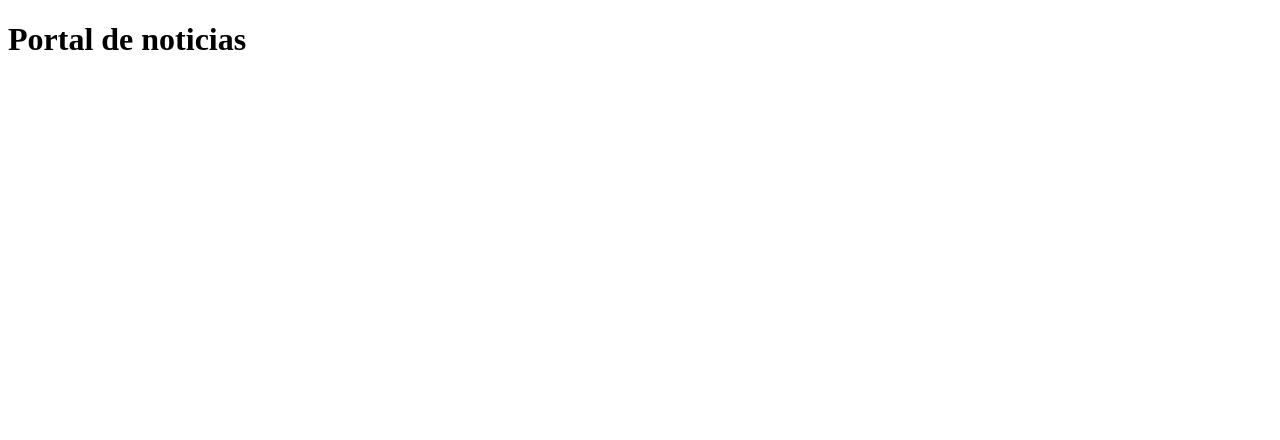
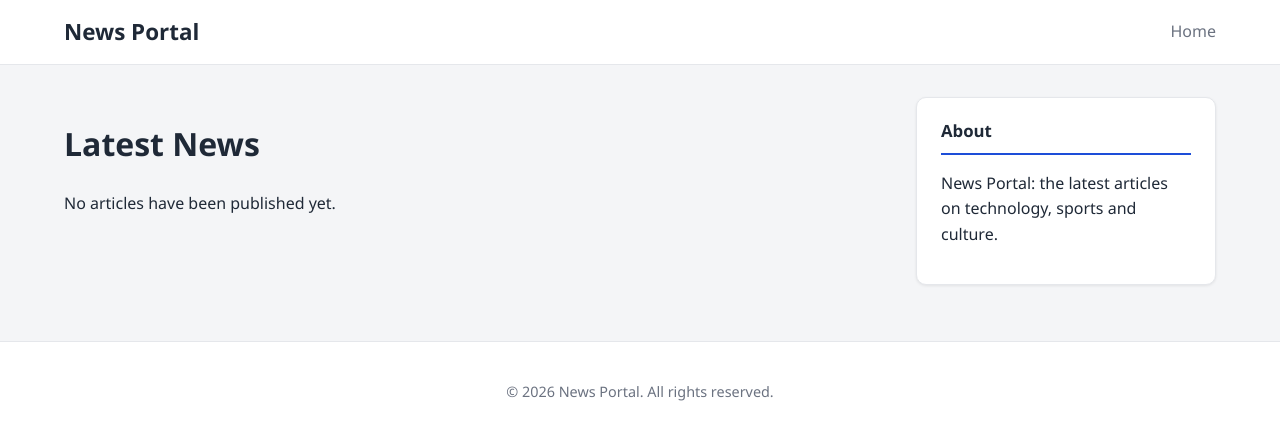
Before and after one commit to ymerino-dev/DAE-4C24A_2026, a Django app: page / in a window 1280 px wide. Shown: the top 440 px of the page. Run offline with Django 5.2, Linux system fonts and the light colour scheme; data that the repository does not hold is empty.

Commit message:
feat(templates): crear plantilla de portada con control for, empty y filtros - paso 6

```diff
--- a/semana06/templates/news/home.html
+++ b/semana06/templates/news/home.html
@@ -1,10 +1,20 @@
-<!DOCTYPE html>
-<html lang="es">
-<head>
-  <meta charset="utf-8">
-  <title>News</title>
-</head>
-<body>
-  <h1>Portal de noticias</h1>
-</body>
-</html>
+{% extends 'base.html' %}
+
+{% block title %}Home - News Portal{% endblock %}
+
+{% block content %}
+  <h1>Latest News</h1>
+
+  {% for article in articles %}
+    {% include 'news/_article_card.html' with article=article %}
+  {% empty %}
+    <p>No articles have been published yet.</p>
+  {% endfor %}
+{% endblock %}
+
+{% block sidebar %}
+  <section class="widget">
+    <h2 class="widget__title">About</h2>
+    <p>News Portal: the latest articles on technology, sports and culture.</p>
+  </section>
+{% endblock %}
```
